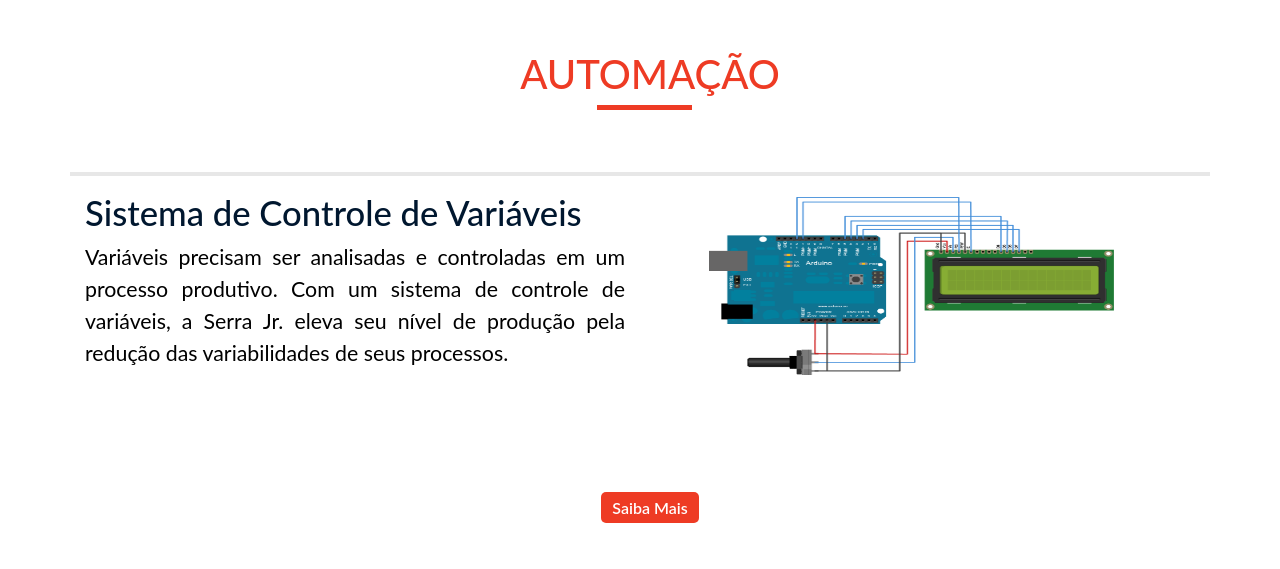
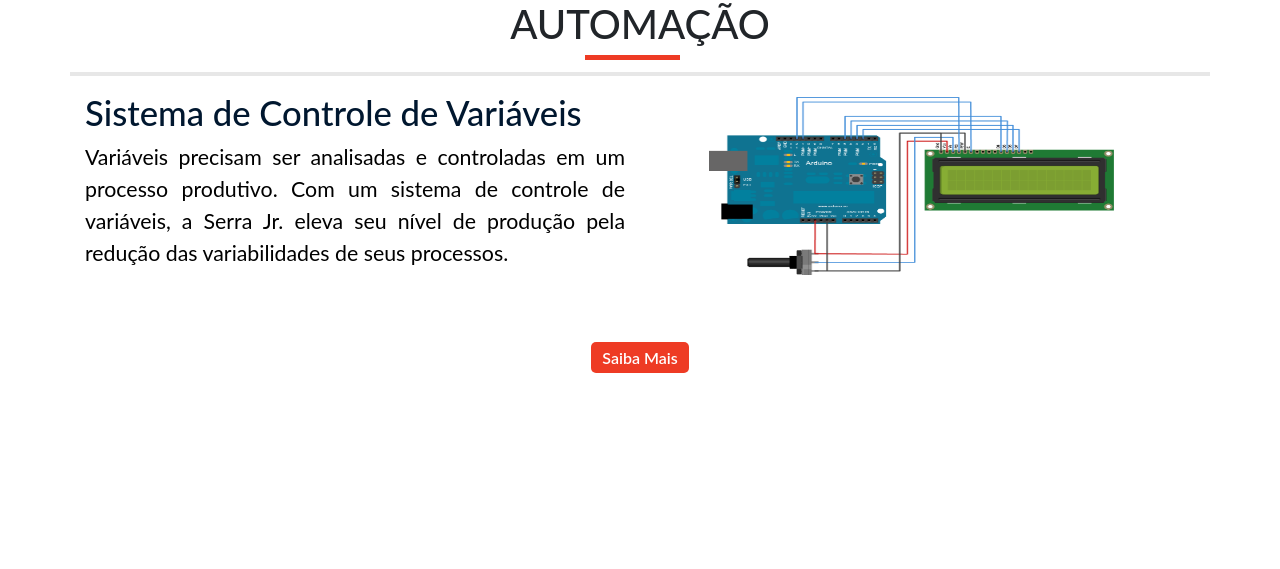
Before and after one commit to marcoaraujoneves/Novo-Site-SerraJr, a PHP site: page / in a window 1280 px wide. Shown: the top 569 px of the page. Run offline with PHP 8.4, Linux system fonts and the light colour scheme.

Commit message:
Corrigido posicionamento do botão e do título
Corrigir classe .col-md-12 e centralizar separador!

```diff
--- a/css/estiloPrincipal.css
+++ b/css/estiloPrincipal.css
@@ -18,8 +18,13 @@ a:hover {
 }
 
 .saiba_mais:hover{
-    background-color: grey;
+    color: white;
+    background-color: #ff2600;
     text-decoration: none;
+}
+
+.saiba_mais:active{
+    background-color:red;
 }
 
 .img-responsive {
@@ -49,6 +54,8 @@ body{
     border-top: 4px solid #e7e7e7;
 }
 
+
+/* V V V CORRIGIR - NAO ALTERE PROPRIEDADES DA CLASSE DO BOOTSTRAP! V V V */
 .col-md-12{
     color:#EE3B24;
     position:relative;
@@ -56,6 +63,8 @@ body{
     margin:10px;
     padding: 40px;
 }
+/* ^ ^ ^ CORRIGIR - NAO ALTERE PROPRIEDADES DA CLASSE DO BOOTSTRAP! ^ ^ ^ */
+
 .tituloServicos{
     position:relative;
 }
--- a/index.html
+++ b/index.html
@@ -14,11 +14,9 @@
     <body>
         <section id="automacao">
             <div class="container">
-
                 <div class="row">
-                        <div class="col-md-12 text-center">
-                            <h1 class="tituloServicos">AUTOMAÇÃO
-                            </h1>
+                        <div class="col-12 text-center">
+                            <h1 class="tituloServicos">AUTOMAÇÃO</h1>
                          </div>
                 </div>
                 <div class="row">
@@ -29,23 +27,17 @@
                             controladas em um processo produtivo. Com um sistema de controle de variáveis,
                             a Serra Jr. eleva seu nível de produção pela redução das variabilidades de seus processos. </p>
                     </div>
-
                     <div class="col-md-6">
                         <img class="img-responsive" src="imagens-serviços/automação/arduino.png">
                     </div>
-
                 </div>
-
-                <div class="row">
-                    <div class="col-md-12 text-center">
-                        <a class="saiba_mais" href="#">Saiba Mais</a>
-                    </div>
+            </div>
+            <div class="container">
+                <div class="col-12 text-center">
+                    <a class="saiba_mais" href="#">Saiba Mais</a>
                 </div>
-
             </div>
-
         </section>
-
     </body>
     <script src="bootstrap/js/bootstrap.min.js"></script>
 </html>
```
